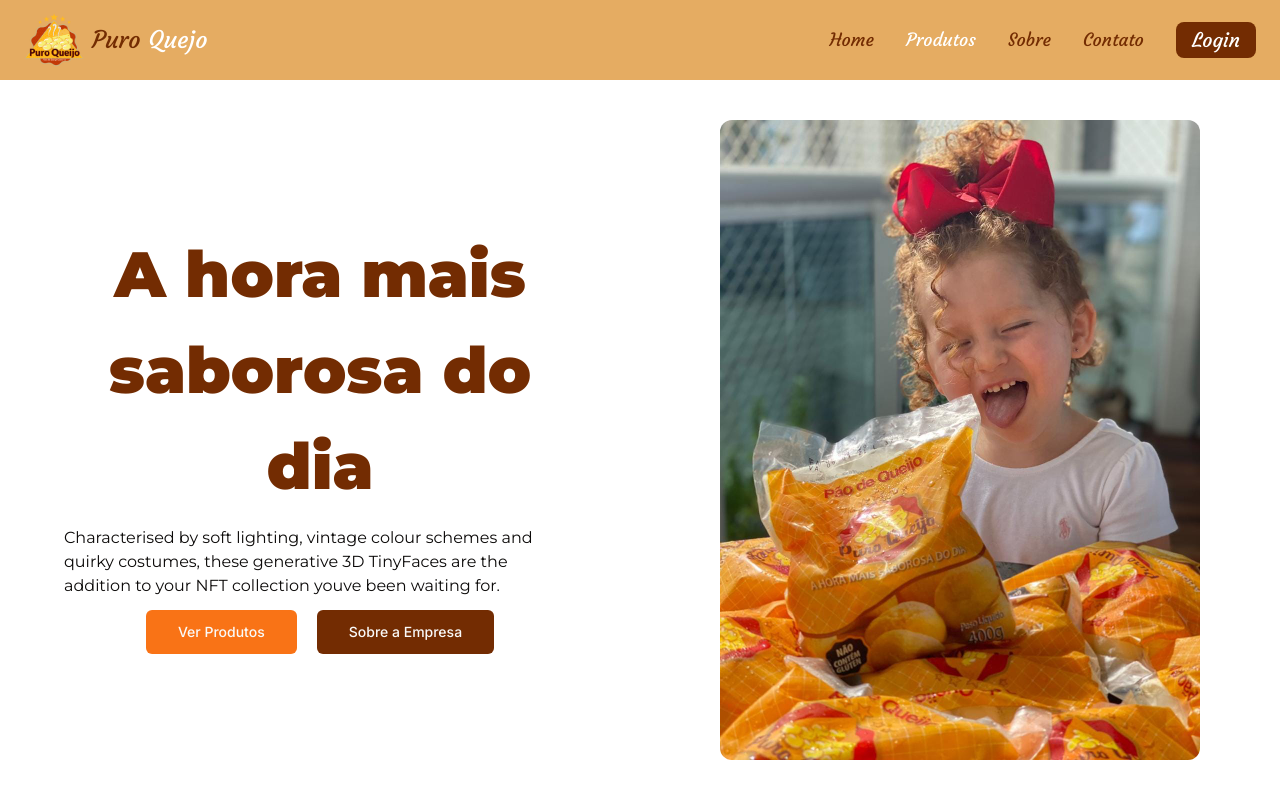
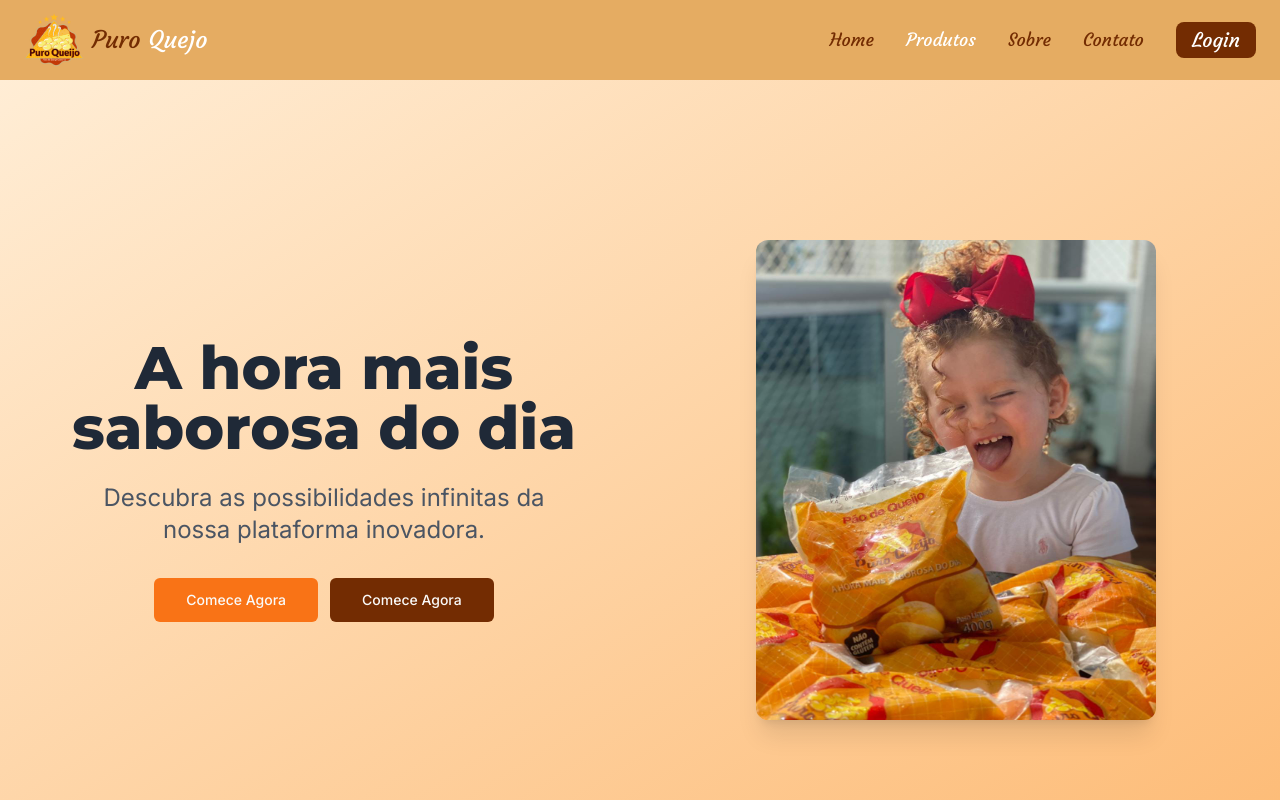
Before and after one commit to devPrates/software-puro-queijo, a Next.js app: page / in a window 1280 px wide. Shown: the top 800 px of the page. Built offline with nearby package versions, Linux system fonts and the light colour scheme.

Commit message:
Header component update

```diff
--- a/app/page.tsx
+++ b/app/page.tsx
@@ -8,13 +8,14 @@ import Products from "#/components/page-components/Products";
 
 export default function Home() {
   return (
-    <>
+    <main className="flex flex-col">
       <Navbar />
       <Header />
       <Products />
       <About />
       <Contact />
       <Footer />
-    </>
+    </main>
+
   )
 }
--- a/components/page-components/Header.tsx
+++ b/components/page-components/Header.tsx
@@ -1,33 +1,75 @@
 import { montserrat } from "#/types/fonts";
 import Image from "next/image";
 import { Button } from "../ui/button";
+import Link from "next/link";
 
 export default function Header() {
     return (
-        <section className="h-[90vh] flex justify-center items-center" id="home">
-            <div className="container mx-auto grid grid-cols-1 md:grid-cols-2">
-                <div className="w-full flex flex-col items-center justify-center gap-3">
-                    <h1 className={`${montserrat.className} text-website-secundary font-black text-[64px] text-center w-[80%]`}>A hora mais saborosa do dia</h1>
-
-
-                    <p className={`${montserrat.className} w-[80%]`}>Characterised by soft lighting, vintage colour schemes and quirky costumes, these generative 3D TinyFaces are the addition to your NFT collection youve been waiting for.</p>
-
-                    <div className="flex justify-center gap-5 w-full pt">
-                        <Button size={"lg"}>Ver Produtos</Button>
-                        <Button size={"lg"} className="bg-website-secundary">Sobre a Empresa</Button>
+        <div className="min-h-screen bg-gradient-to-br from-orange-100 to-orange-300" id='home'>
+            {/* Layout para telas pequenas (abaixo de md) */}
+            <div className="lg:hidden relative h-screen flex items-center justify-center overflow-hidden">
+                <Image
+                    src="/headerImage.jpg"
+                    alt="Hero background"
+                    layout="fill"
+                    objectFit="cover"
+                    quality={100}
+                    className="absolute z-0"
+                />
+                <div className="relative z-10 text-center text-white px-4 sm:px-6">
+                    <h1 className="text-4xl sm:text-5xl font-bold mb-4">
+                        A hora mais saborosa do dia
+                    </h1>
+                    <p className="text-xl sm:text-2xl mb-8 max-w-3xl mx-auto">
+                        Descubra as possibilidades infinitas da nossa plataforma inovadora.
+                    </p>
+                    <div className="flex flex-wrap justify-center items-center gap-3">
+                        <Link href="/signup">
+                            <Button size={"lg"}> Comece Agora </Button>
+                        </Link>
+                        <Link href="/learn-more">
+                            <Button size={"lg"} className="bg-website-secundary"> Comece Agora </Button>
+                        </Link>
                     </div>
                 </div>
+            </div>
 
-                <div className="w-full flex items-center justify-center">
-                    <Image
-                        src='/headerImage.jpg'
-                        alt="Imagem de divulgação da puro queijo"
-                        width={480}
-                        height={700}
-                        className="rounded-xl"
-                    />
+            {/* Layout para telas médias e grandes (md e acima) */}
+            <div className="hidden lg:flex items-center justify-center min-h-screen">
+                <div className="container mx-auto px-4 sm:px-6 lg:px-8">
+                    <div className="flex flex-row items-center justify-between gap-12">
+                        {/* Conteúdo à direita */}
+                        <div className="w-1/2 text-center flex flex-col justify-center items-center">
+                            <h1 className={`${montserrat.className} text-5xl lg:text-6xl font-extrabold mb-6 text-gray-800`}>
+                                A hora mais saborosa do dia
+                            </h1>
+                            <p className="text-xl lg:text-2xl text-center mb-8 text-gray-600 max-w-lg">
+                                Descubra as possibilidades infinitas da nossa plataforma inovadora.
+                            </p>
+                            <div className="flex flex-row justify-center items-center gap-3">
+                                <Link href="/signup">
+                                    <Button size={"lg"}> Comece Agora </Button>
+                                </Link>
+                                <Link href="/learn-more">
+                                    <Button size={"lg"} className="bg-website-secundary"> Comece Agora </Button>
+                                </Link>
+                            </div>
+                        </div>
+
+                        {/* Imagem à esquerda */}
+                        <div className="w-1/2 flex justify-center">
+                            <div className="relative lg:h-[60vh] lg:w-[50vh] aspect-video rounded-xl overflow-hidden shadow-xl">
+                                <Image
+                                    src="/headerImage.jpg"
+                                    alt="Hero image"
+                                    fill
+                                    className="transition-transform duration-300 hover:scale-105"
+                                />
+                            </div>
+                        </div>
+                    </div>
                 </div>
             </div>
-        </section>
+        </div>
     )
 }
--- a/components/page-components/Navbar.tsx
+++ b/components/page-components/Navbar.tsx
@@ -44,7 +44,7 @@ export default function Navbar() {
 
   return (
     <>
-      <Popover className="bg-website-primary sticky top-0 flex items-center px-6 py-2 h-[10vh]">
+      <Popover className="bg-website-primary sticky top-0 flex items-center px-6 py-2 h-[10vh] z-50">
         <div className="container mx-auto flex items-center">
           <div className="flex gap-2 items-center">
             <Image
--- a/components/page-components/ProductCatalog.tsx
+++ b/components/page-components/ProductCatalog.tsx
@@ -10,15 +10,15 @@ import { Product } from '#/types/user'
 
 // Dados de exemplo dos produtos
 const products: Product[] = [
-  { id: 1, name: "Smartphone XYZ", price: 699.99, category: "Eletrônicos", image: "/placeholder.svg?height=200&width=200", description: "Um smartphone avançado com câmera de alta resolução.", rating: 4.5, colors: ["#000000", "#FFFFFF", "#FF0000"] },
-  { id: 2, name: "Laptop UltraSlim", price: 1299.99, category: "Eletrônicos", image: "/placeholder.svg?height=200&width=200", description: "Laptop leve e potente para profissionais.", rating: 4.8, colors: ["#808080", "#C0C0C0"] },
-  { id: 3, name: "Fones de Ouvido NoiseCancel", price: 199.99, category: "Eletrônicos", image: "/placeholder.svg?height=200&width=200", description: "Fones com cancelamento de ruído para imersão total.", rating: 4.2, colors: ["#000000", "#FFFFFF"] },
-  { id: 4, name: "Camiseta Comfort", price: 24.99, category: "Roupas", image: "/placeholder.svg?height=200&width=200", description: "Camiseta confortável para o dia a dia.", rating: 4.0, colors: ["#FFFFFF", "#000000", "#0000FF", "#FF0000"] },
-  { id: 5, name: "Jeans Clássico", price: 49.99, category: "Roupas", image: "/placeholder.svg?height=200&width=200", description: "Jeans durável e estiloso.", rating: 4.3, colors: ["#000080", "#4169E1"] },
-  { id: 6, name: "Tênis Esportivo", price: 89.99, category: "Roupas", image: "/placeholder.svg?height=200&width=200", description: "Tênis confortável para corrida e academia.", rating: 4.6, colors: ["#FFFFFF", "#000000", "#FF0000"] },
-  { id: 7, name: "Cafeteira Programável", price: 79.99, category: "Casa", image: "/placeholder.svg?height=200&width=200", description: "Cafeteira com timer e múltiplas funções.", rating: 4.4, colors: ["#C0C0C0", "#000000"] },
-  { id: 8, name: "Liquidificador Potente", price: 39.99, category: "Casa", image: "/placeholder.svg?height=200&width=200", description: "Liquidificador com várias velocidades para diversas receitas.", rating: 4.1, colors: ["#FF0000", "#FFFFFF"] },
-  { id: 9, name: "Torradeira Automática", price: 29.99, category: "Casa", image: "/placeholder.svg?height=200&width=200", description: "Torradeira com controle de tostagem.", rating: 3.9, colors: ["#C0C0C0", "#FF0000"] },
+  { id: 1, name: "Smartphone XYZ", price: 699.99, category: "Eletrônicos", image: "/placeholder.svg", description: "Um smartphone avançado com câmera de alta resolução.", rating: 4.5, colors: ["#000000", "#FFFFFF", "#FF0000"] },
+  { id: 2, name: "Laptop UltraSlim", price: 1299.99, category: "Eletrônicos", image: "/placeholder.svg", description: "Laptop leve e potente para profissionais.", rating: 4.8, colors: ["#808080", "#C0C0C0"] },
+  { id: 3, name: "Fones de Ouvido NoiseCancel", price: 199.99, category: "Eletrônicos", image: "/placeholder.svg", description: "Fones com cancelamento de ruído para imersão total.", rating: 4.2, colors: ["#000000", "#FFFFFF"] },
+  { id: 4, name: "Camiseta Comfort", price: 24.99, category: "Roupas", image: "/placeholder.svg", description: "Camiseta confortável para o dia a dia.", rating: 4.0, colors: ["#FFFFFF", "#000000", "#0000FF", "#FF0000"] },
+  { id: 5, name: "Jeans Clássico", price: 49.99, category: "Roupas", image: "/placeholder.svg", description: "Jeans durável e estiloso.", rating: 4.3, colors: ["#000080", "#4169E1"] },
+  { id: 6, name: "Tênis Esportivo", price: 89.99, category: "Roupas", image: "/placeholder.svg", description: "Tênis confortável para corrida e academia.", rating: 4.6, colors: ["#FFFFFF", "#000000", "#FF0000"] },
+  { id: 7, name: "Cafeteira Programável", price: 79.99, category: "Casa", image: "/placeholder.svg", description: "Cafeteira com timer e múltiplas funções.", rating: 4.4, colors: ["#C0C0C0", "#000000"] },
+  { id: 8, name: "Liquidificador Potente", price: 39.99, category: "Casa", image: "/placeholder.svg", description: "Liquidificador com várias velocidades para diversas receitas.", rating: 4.1, colors: ["#FF0000", "#FFFFFF"] },
+  { id: 9, name: "Torradeira Automática", price: 29.99, category: "Casa", image: "/placeholder.svg", description: "Torradeira com controle de tostagem.", rating: 3.9, colors: ["#C0C0C0", "#FF0000"] },
 ]
 
 // Obter categorias únicas
--- a/components/page-components/Products.tsx
+++ b/components/page-components/Products.tsx
@@ -2,7 +2,7 @@ import { ProductCatalog } from "./ProductCatalog";
 
 export default function Products() {
     return (
-        <section className="h-screen flex justify-center items-center" id="produtos">
+        <section className="h-max-screen flex justify-center items-center" id="produtos">
             <ProductCatalog />
         </section>
     )
```
